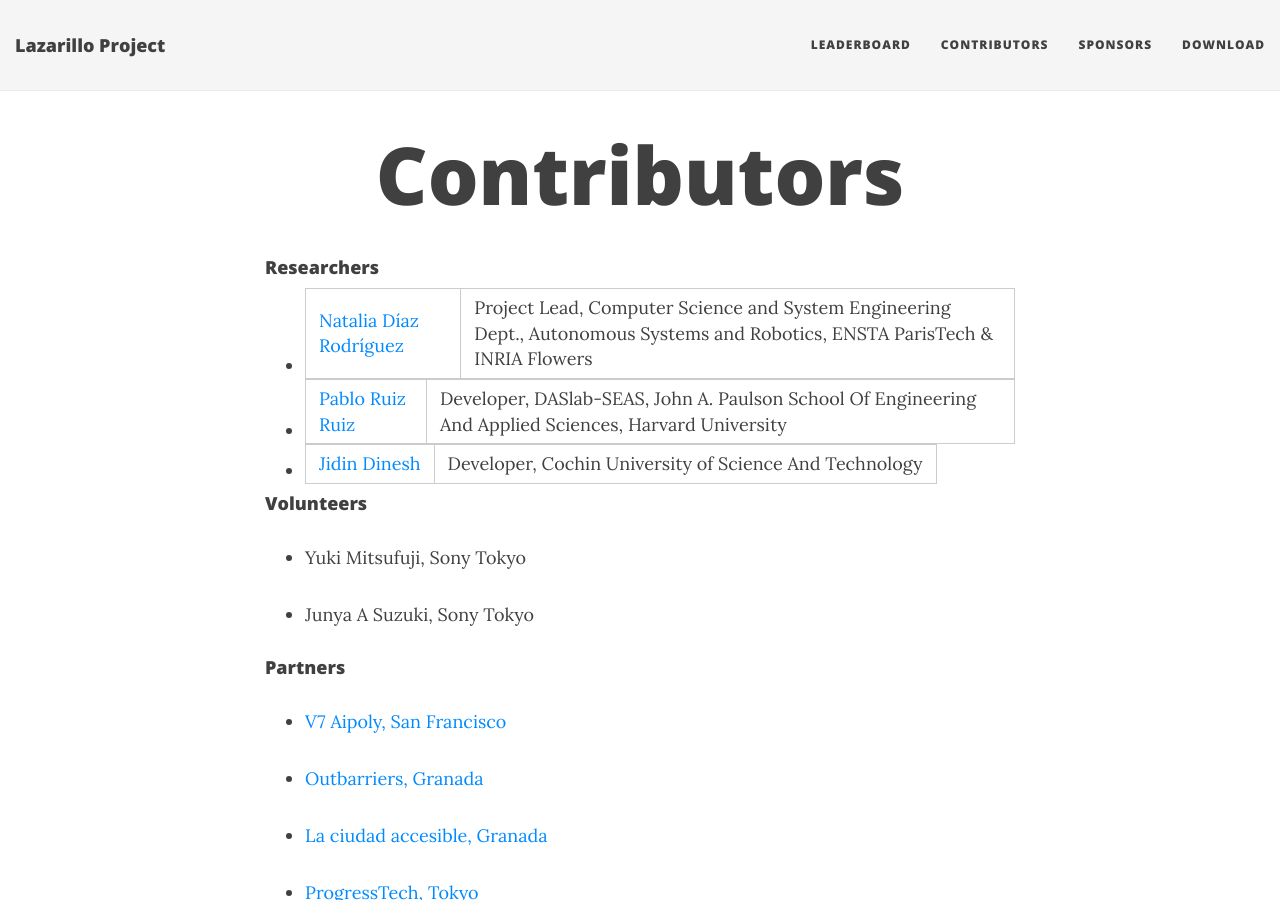
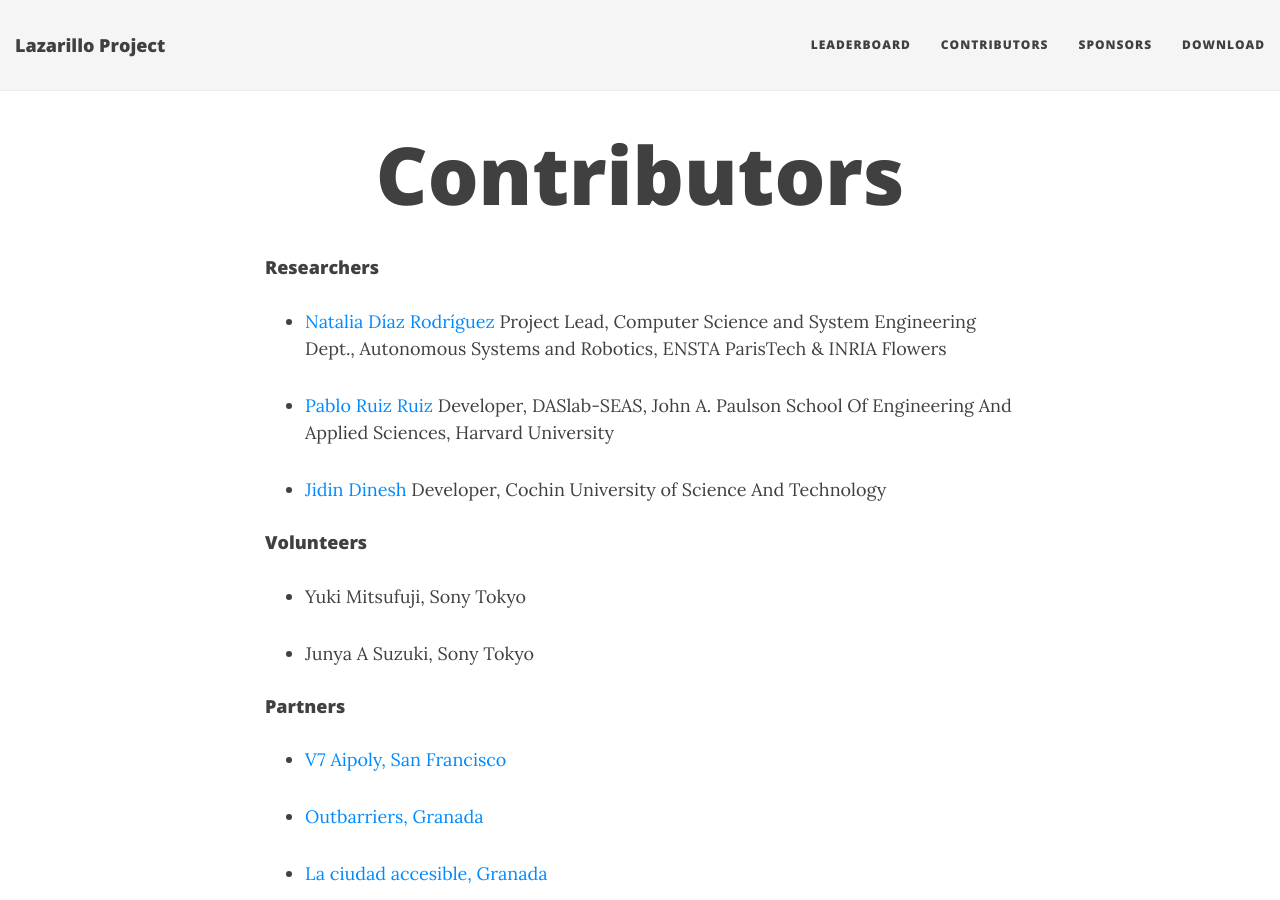
Before and after one commit to lazarilloproject/lazarilloproject.github.io, a Jekyll site: the page built from Contributors.md, in a window 1280 px wide and 900 px high. Built offline with Jekyll 4.4.1, drawn with Linux system fonts in a browser that asks for light colours; nearby versions of some CDN libraries.

```diff
--- a/Contributors.md
+++ b/Contributors.md
@@ -4,13 +4,13 @@ title: Contributors
 ---
 
 #### Researchers
-* [Natalia Díaz Rodríguez](https://nataliadiaz.github.io) | Project Lead, Computer Science and System Engineering Dept.,  Autonomous Systems and Robotics, ENSTA ParisTech & INRIA Flowers
+* [Natalia Díaz Rodríguez](https://nataliadiaz.github.io) Project Lead, Computer Science and System Engineering Dept.,  Autonomous Systems and Robotics, ENSTA ParisTech & INRIA Flowers
 
 
-* [Pablo Ruiz Ruiz](https://www.linkedin.com/in/pabloruizruiz/) | Developer,  DASlab-SEAS, John A. Paulson School Of Engineering And Applied Sciences, Harvard University
+* [Pablo Ruiz Ruiz](https://www.linkedin.com/in/pabloruizruiz/) Developer,  DASlab-SEAS, John A. Paulson School Of Engineering And Applied Sciences, Harvard University
 
 
-* [Jidin Dinesh](http://jidindinesh.github.io) | Developer, Cochin University of Science And Technology
+* [Jidin Dinesh](http://jidindinesh.github.io) Developer, Cochin University of Science And Technology
 
 #### Volunteers
 * Yuki Mitsufuji, Sony Tokyo
```
